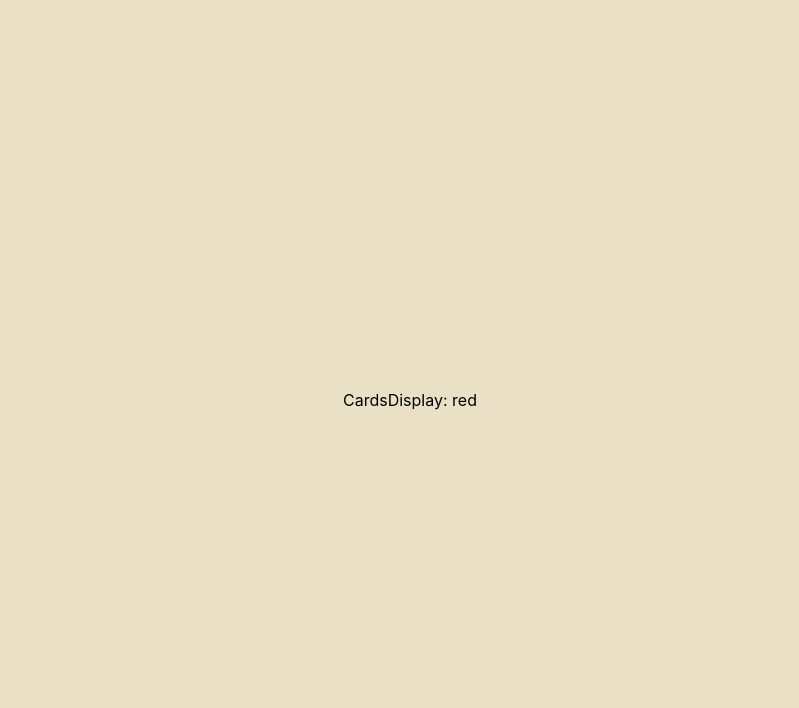
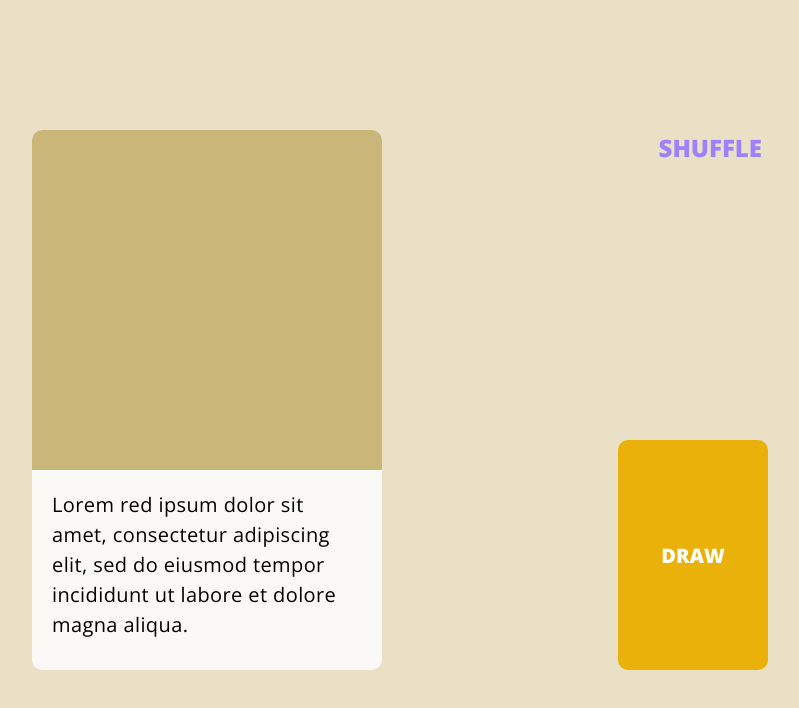
Before and after one commit to j-mq/FlashCards, a React (Create React App) app in the folder flash-cards/: page / in a window 1280 px wide. Shown: the top 708 px of the page, without its empty margins (230-1029 px from the left). Built offline with nearby package versions, Linux system fonts and the light colour scheme.

Commit message:
basic layout done

```diff
--- a/flash-cards/public/index.html
+++ b/flash-cards/public/index.html
@@ -1,14 +1,12 @@
 <!DOCTYPE html>
 <html lang="en">
+
 <head>
   <meta charset="utf-8" />
   <link rel="icon" href="%PUBLIC_URL%/favicon.ico" />
   <meta name="viewport" content="width=device-width, initial-scale=1" />
   <meta name="theme-color" content="#000000" />
-    <meta
-      name="description"
-      content="Web site created using create-react-app"
-    />
+  <meta name="description" content="Web site created using create-react-app" />
   <link rel="apple-touch-icon" href="%PUBLIC_URL%/logo192.png" />
   <!--
       manifest.json provides metadata used when your web app is installed on a
@@ -24,8 +22,12 @@
       work correctly both with client-side routing and a non-root public URL.
       Learn how to configure a non-root public URL by running `npm run build`.
     -->
+  <link rel="preconnect" href="https://fonts.googleapis.com">
+  <link rel="preconnect" href="https://fonts.gstatic.com" crossorigin>
+  <link href="https://fonts.googleapis.com/css2?family=Open+Sans:wght@400;800&display=swap" rel="stylesheet">
   <title>React App</title>
 </head>
+
 <body>
   <noscript>You need to enable JavaScript to run this app.</noscript>
   <div id="root"></div>
@@ -40,4 +42,5 @@
       To create a production bundle, use `npm run build` or `yarn build`.
     -->
 </body>
+
 </html>
--- a/flash-cards/src/constants/designTokens.ts
+++ b/flash-cards/src/constants/designTokens.ts
@@ -1,5 +1,11 @@
 const theme = {
-  backgroundPrimary: '#E9E0C5',
+  backgroundPrimaryMain: '#EAB10A',
+  backgroundPrimaryActive: '#E9E0C5',
+  backgroundPrimaryLight: '#CBB679',
+  backgroundPrimaryLightest: '#FBF9F5',
+  backgroundPrimaryDark: '#9F8330',
+  backgroundSecondaryMain: '#9F80FF',
+  backgroundSecondaryDark: '#3C00F5',
 };
 
 export default theme;
--- a/flash-cards/src/index.css
+++ b/flash-cards/src/index.css
@@ -1,13 +1,20 @@
 body {
   margin: 0;
-  font-family: -apple-system, BlinkMacSystemFont, 'Segoe UI', 'Roboto', 'Oxygen',
-    'Ubuntu', 'Cantarell', 'Fira Sans', 'Droid Sans', 'Helvetica Neue',
-    sans-serif;
+  font-family: 'Open Sans', sans-serif;
   -webkit-font-smoothing: antialiased;
   -moz-osx-font-smoothing: grayscale;
+  background: #e9e0c5;
+}
+
+button {
+  font-family: 'Open Sans', sans-serif;
 }
 
 code {
   font-family: source-code-pro, Menlo, Monaco, Consolas, 'Courier New',
     monospace;
 }
+
+div {
+  box-sizing: border-box;
+}
--- a/flash-cards/src/pages/CardsDisplay.tsx
+++ b/flash-cards/src/pages/CardsDisplay.tsx
@@ -2,11 +2,93 @@ import React from 'react';
 import styled from 'styled-components';
 
 const CardsDisplayContainer = styled.div`
-    display: flex;
-    align-items: center;
+  display: flex;
+  align-items: center;
+  justify-content: flex-start;
+  flex-direction: column;
+  padding: 20px;
+  height: 100vh;
+  width: 100%;
+
+  @media (max-height: 844px) {
+    flex-direction: row;
     justify-content: center;
-    height: 100vh;
-    background: ${(props) => props.theme.backgroundPrimary};
+  }
+`;
+
+const Card = styled.div`
+  width: 350px;
+  height: 540px;
+  flex-shrink: 0;
+  background-color: ${(props) => props.theme.backgroundPrimaryLightest};
+  border-radius: 10px;
+`;
+
+const CardImage = styled.div`
+  width: 100%;
+  height: 63%;
+  background: ${(props) => props.theme.backgroundPrimaryLight};
+  border-radius: 10px 10px 0px 0px;
+`;
+
+const CardText = styled.div`
+  width: 100%;
+  height: 33%;
+  display: flex;
+  background: ${(props) => props.theme.backgroundPrimaryLightest};
+  padding: 20px;
+  border-radius: 10px 10px 0px 0px;
+  font-weight: 400;
+  font-size: 1.25rem;
+  line-height: 150%;
+  letter-spacing: 0.02em;
+`;
+
+const ActionsArea = styled.div`
+  display: flex;
+  justify-content: space-between;
+  align-items: flex-end;
+  width: 390px;
+  padding: 20px;
+  margin-top: 16px;
+
+  @media (max-height: 844px) {
+    flex-direction: column;
+    height: 540px;
+    margin-top: 0px;
+    margin-left: 16px;
+    padding: 0px 20px;
+  }
+`;
+
+const DrawButton = styled.button`
+  background: ${(props) => props.theme.backgroundPrimaryMain};
+  width: 150px;
+  height: 230px;
+  border-radius: 10px;
+  border: none;
+  color: white;
+  font-weight: 800;
+  font-size: 1.25rem;
+  cursor: pointer;
+  :active {
+    background: ${(props) => props.theme.backgroundPrimaryDark};
+    transform: scale(0.95);
+  }
+`;
+
+const ShuffleButton = styled.button`
+  background: none;
+  border: none;
+  color: white;
+  font-weight: 800;
+  font-size: 1.5rem;
+  cursor: pointer;
+  color: ${(props) => props.theme.backgroundSecondaryMain};
+  :active {
+    color: ${(props) => props.theme.backgroundSecondaryDark};
+    transform: scale(0.95);
+  }
 `;
 
 type CardsDisplayProps = {
@@ -16,7 +98,19 @@ type CardsDisplayProps = {
 const CardsDisplay: React.FC<CardsDisplayProps> = ({
   color,
 }: CardsDisplayProps) => (
-  <CardsDisplayContainer>CardsDisplay: {color}</CardsDisplayContainer>
+  <CardsDisplayContainer>
+    <Card>
+      <CardImage />
+      <CardText>
+        Lorem {color} ipsum dolor sit amet, consectetur adipiscing elit, sed do
+        eiusmod tempor incididunt ut labore et dolore magna aliqua.
+      </CardText>
+    </Card>
+    <ActionsArea>
+      <ShuffleButton>SHUFFLE</ShuffleButton>
+      <DrawButton>DRAW</DrawButton>
+    </ActionsArea>
+  </CardsDisplayContainer>
 );
 
 export default CardsDisplay;
```
Lines whose indentation alone changed are shown as unchanged.
